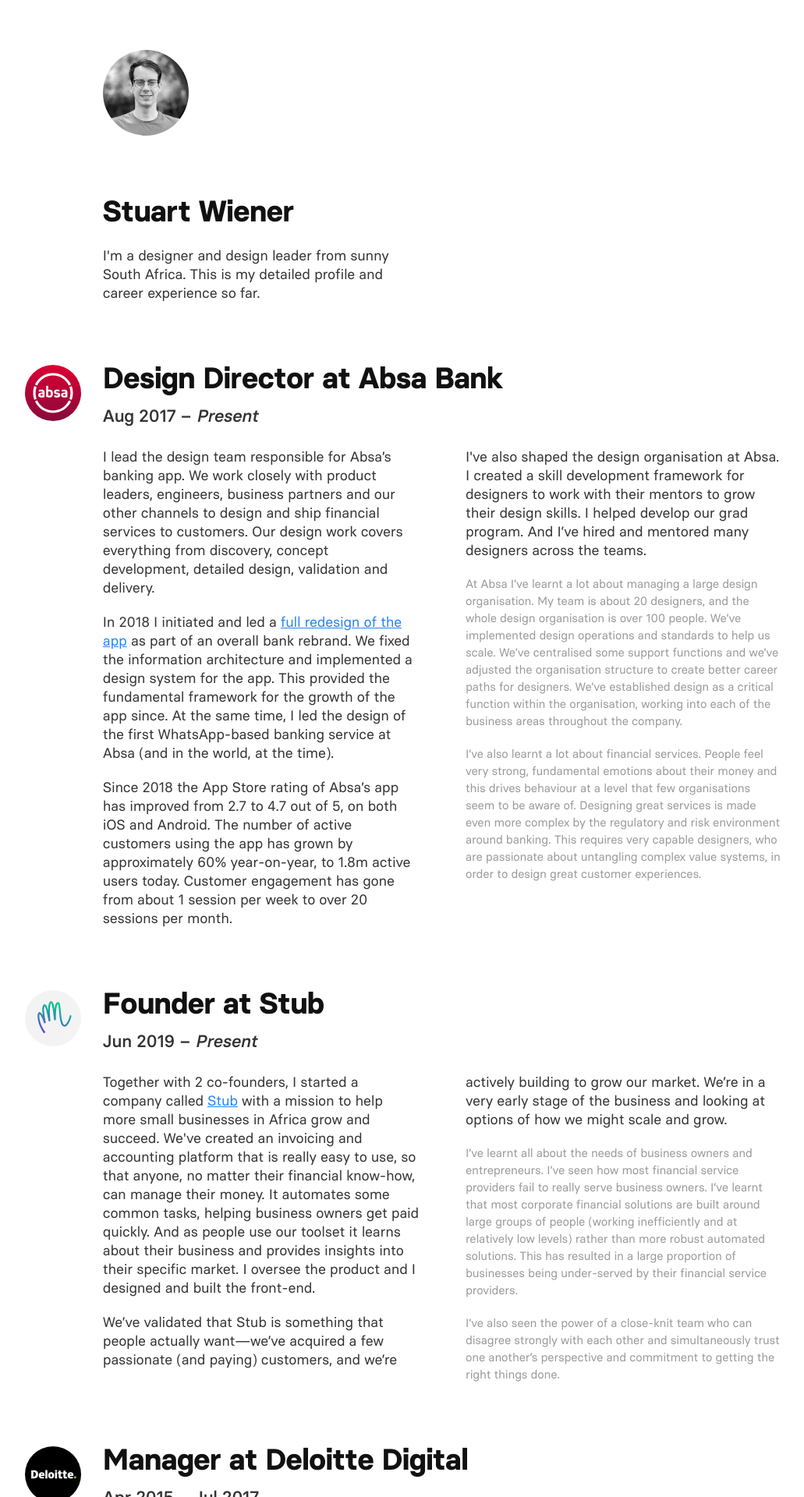
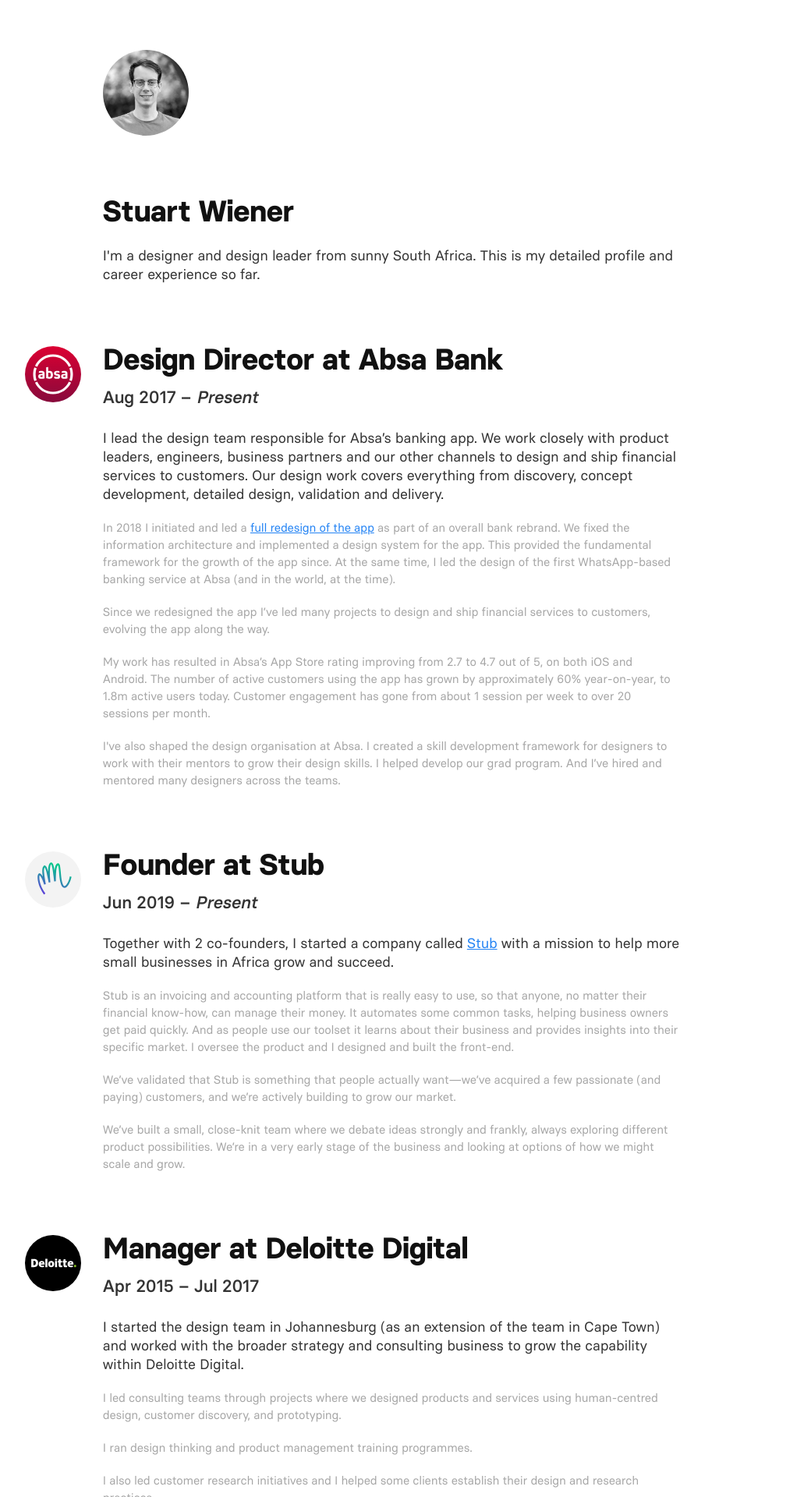
Before and after one commit to stuartwiener/stuartwiener.github.io, a Jekyll site: the page built from experience.html, in a window 1280 px wide. Shown: the top 1920 px of the page at 78% size, without its empty margins (73-1104 px from the left). Built offline with Jekyll 4.4.1, drawn with Linux system fonts in a browser that asks for light colours; some of the changed text lies outside the part shown.

Commit message:
content polish

```diff
--- a/_sass/_layout.scss
+++ b/_sass/_layout.scss
@@ -117,14 +117,7 @@
     }
   }
   .content {
-    column-count: 2;
-    column-gap: 40px;
-    widows: 3;
-    orphans: 3;
-  }
-  .content.content--single {
-    column-count: 1;
-    width: calc(50% - 20px);
+    max-width: 740px;
   }
 }
 
@@ -139,12 +132,6 @@
         margin-right: 28px;
       }
     }
-  }
-  .content {
-    column-gap: 60px;
-  }
-  .content.content--single {
-    width: calc(50% - 30px);
   }
 }
 
@@ -183,6 +170,7 @@
 
 @media screen and (min-width: 720px) {
   .talk {
+    max-width: 740px;
 
     img {
       width: 320px;
--- a/_sass/_typography.scss
+++ b/_sass/_typography.scss
@@ -137,6 +137,10 @@
   color: var(--secondary);
 }
 
+.spacer {
+  margin-top: 72px;
+}
+
 @media screen and (min-width: 960px) {
   .title, h1 {
     font-size: 38px;
--- a/css/main.scss
+++ b/css/main.scss
@@ -69,7 +69,7 @@
     --elevated-bg: #FFFFFF;
     --primary: #111111;
     --secondary: #333333;
-    --tertiary: #999999;
+    --tertiary: #A6A6A6;
     --color-1: #2383F4;
   }
 
--- a/experience.html
+++ b/experience.html
@@ -21,11 +21,10 @@
     </div>
     <div class="content">
         <p>I lead the design team responsible for Absa’s banking app. We work closely with product leaders, engineers, business partners and our other channels to design and ship financial services to customers. Our design work covers everything from discovery, concept development, detailed design, validation and delivery.</p>
-        <p>In 2018 I initiated and led a <a href="{% link absa.html %}" target="_blank">full redesign of the app</a> as part of an overall bank rebrand. We fixed the information architecture and implemented a design system for the app. This provided the fundamental framework for the growth of the app since. At the same time, I led the design of the first WhatsApp-based banking service at Absa (and in the world, at the time).</p>
-        <p>Since 2018 the App Store rating of Absa’s app has improved from 2.7 to 4.7 out of 5, on both iOS and Android. The number of active customers using the app has grown by approximately 60% year-on-year, to 1.8m active users today. Customer engagement has gone from about 1 session per week to over 20 sessions per month.</p>
-        <p>I've also shaped the design organisation at Absa. I created a skill development framework for designers to work with their mentors to grow their design skills. I helped develop our grad program. And I’ve hired and mentored many designers across the teams.</p>
-        <p class="sidebar">At Absa I’ve learnt a lot about managing a large design organisation. My team is about 20 designers, and the whole design organisation is over 100 people. We’ve implemented design operations and standards to help us scale. We’ve centralised some support functions and we’ve adjusted the organisation structure to create better career paths for designers. We’ve established design as a critical function within the organisation, working into each of the business areas throughout the company.</p>
-        <p class="sidebar"> I’ve also learnt a lot about financial services. People feel very strong, fundamental emotions about their money and this drives behaviour at a level that few organisations seem to be aware of. Designing great services is made even more complex by the regulatory and risk environment around banking. This requires very capable designers, who are passionate about untangling complex value systems, in order to design great customer experiences.</p>
+        <p class="sidebar">In 2018 I initiated and led a <a href="{% link absa.html %}" target="_blank">full redesign of the app</a> as part of an overall bank rebrand. We fixed the information architecture and implemented a design system for the app. This provided the fundamental framework for the growth of the app since. At the same time, I led the design of the first WhatsApp-based banking service at Absa (and in the world, at the time).</p>
+        <p class="sidebar">Since we redesigned the app I’ve led many projects to design and ship financial services to  customers, evolving the app along the way.</p>
+        <p class="sidebar">My work has resulted in Absa’s App Store rating improving from 2.7 to 4.7 out of 5, on both iOS and Android. The number of active customers using the app has grown by approximately 60% year-on-year, to 1.8m active users today. Customer engagement has gone from about 1 session per week to over 20 sessions per month.</p>
+        <p class="sidebar">I've also shaped the design organisation at Absa. I created a skill development framework for designers to work with their mentors to grow their design skills. I helped develop our grad program. And I’ve hired and mentored many designers across the teams.</p>
     </div>
 </div>
 
@@ -38,10 +37,10 @@
         </div>
     </div>
     <div class="content">
-        <p>Together with 2 co-founders, I started a company called <a href="{% link stub.html %}" target="_blank">Stub</a> with a mission to help more small businesses in Africa grow and succeed. We've created an invoicing and accounting platform that is really easy to use, so that anyone, no matter their financial know-how, can manage their money. It automates some common tasks, helping business owners get paid quickly. And as people use our toolset it learns about their business and provides insights into their specific market. I oversee the product and I designed and built the front-end.</p>
-        <p>We’ve validated that Stub is something that people actually want—we’ve acquired a few passionate (and paying) customers, and we’re actively building to grow our market. We’re in a very early stage of the business and looking at options of how we might scale and grow.</p>
-        <p class="sidebar">I’ve learnt all about the needs of business owners and entrepreneurs. I’ve seen how most financial service providers fail to really serve business owners. I’ve learnt that most corporate financial solutions are built around large groups of people (working inefficiently and at relatively low levels) rather than more robust automated solutions. This has resulted in a large proportion of businesses being under-served by their financial service providers.</p>
-        <p class="sidebar">I’ve also seen the power of a close-knit team who can disagree strongly with each other and simultaneously trust one another’s perspective and commitment to getting the right things done.</p>
+        <p>Together with 2 co-founders, I started a company called <a href="{% link stub.html %}" target="_blank">Stub</a> with a mission to help more small businesses in Africa grow and succeed.</p>
+        <p class="sidebar">Stub is an invoicing and accounting platform that is really easy to use, so that anyone, no matter their financial know-how, can manage their money. It automates some common tasks, helping business owners get paid quickly. And as people use our toolset it learns about their business and provides insights into their specific market. I oversee the product and I designed and built the front-end.</p>
+        <p class="sidebar">We’ve validated that Stub is something that people actually want—we’ve acquired a few passionate (and paying) customers, and we’re actively building to grow our market.</p>
+        <p class="sidebar">We’ve built a small, close-knit team where we debate ideas strongly and frankly, always exploring different product possibilities. We’re in a very early stage of the business and looking at options of how we might scale and grow.</p>
     </div>
 </div>
 
@@ -55,9 +54,10 @@
     </div>
     <div class="content">
         <p>I started the design team in Johannesburg (as an extension of the team in Cape Town) and worked with the broader strategy and consulting business to grow the capability within Deloitte Digital.</p>
-        <p>I led consulting teams through projects where we designed products and services using human-centred design, customer discovery, and prototyping. I ran design thinking and product management training programmes. I also led customer research initiatives and I helped some clients establish their design and research practices.</p>
-        <p>My projects included helping a major bank incubate a challenger proposition, building a web-based platform for investment fund management, helping a vehicle finance company find new ways to reach their market, redesigning a corporate and investment bank’s on-boarding experience and many more.</p>
-        <p class="sidebar">During this time I learnt a lot about how corporate organisations work. I saw first-hand how incentives and organisation structures drive certain behaviours. I saw the opportunities and challenges that come with scale. I learnt that no business buys design (they buy an outcome that may require design along the way). I worked to systemise our design practice so that we could scale and still be effective. I learnt how to get teams to have creative ideas and to be collaborative, as well as resilient, as they pursue meaningful impact. </p>
+        <p class="sidebar">I led consulting teams through projects where we designed products and services using human-centred design, customer discovery, and prototyping.</p>
+        <p class="sidebar">I ran design thinking and product management training programmes.</p>
+        <p class="sidebar">I also led customer research initiatives and I helped some clients establish their design and research practices.</p>
+        <p class="sidebar">My projects included helping a major bank incubate a challenger proposition, building a web-based platform for investment fund management, helping a vehicle finance company find new ways to reach their market, redesigning a corporate and investment bank’s on-boarding experience and many more.</p>
     </div>
 </div>
 
@@ -73,8 +73,9 @@
     </div>
     <div class="content">
         <p>I managed the UX design team at Ogilvy. My responsibilities included pitching for work, scoping it, delivering it, working with stakeholders along the way and, all the while, looking after the UX team.</p>
-        <p>My team delivered end-to-end user experience design, including archetypes, journey maps, system models, wireframes, interactive prototypes and mockups. We tested our designs with users and constantly sought customer feedback, always looking for ways to tell those stories to our stakeholders and project teams. I worked with many different clients, large and small, in industries including clothing retailers, consumer goods manufacturers, quick service restaurants, mobile network operators, airline operators, hotel businesses and others.</p>
-        <p class="sidebar">Working at Ogilvy, I naturally learnt a lot about marketing. I saw some companies spend far too much on marketing because they had a bad product, and conversely, some spend too little because they thought that their product was good enough to sell itself. I learnt about the power of storytelling and how brand’s get built. I got to work with smart, capable, senior business leaders to help them shape their digital strategies and figure out how to grow their businesses in a changing world.</p>
+        <p class="sidebar">My team delivered end-to-end user experience design, including archetypes, journey maps, system models, wireframes, interactive prototypes and mockups. We tested our designs with users and constantly sought customer feedback, always looking for ways to tell those stories to our stakeholders and project teams.</p>
+        <p class="sidebar">I worked with many different clients, large and small, in industries including clothing retailers, consumer goods manufacturers, quick service restaurants, mobile network operators, airline operators, hotel businesses and others.</p>
+        <p class="sidebar">I worked with smart, capable, senior business leaders to help them shape their digital strategies and figure out how to grow their businesses in a changing world.</p>
     </div>
 </div>
 
@@ -87,9 +88,9 @@
         </div>
     </div>
     <div class="content">
-        <p>I was part of the user experience design team at Chillisoft, where I designed (and in some cases built) interfaces for client software projects. We worked closely with our developers on one hand (to implement the right solutions) and our clients on the other hand (to solve the right problems).</p>
-        <p>My clients included a multinational logistics company, a company that built custom access management hardware, a startup working on a managed building contractor solution, a steel distribution company and many more.</p>
-        <p class="sidebar">I learnt a lot about how businesses work during this time. I saw the various value chains and inner workings of different companies. I learnt about the roles that people play in those organisations and how software systems facilitate the operations, and overall effectiveness of those companies. I also learnt to negotiate ideas with business stakeholders and I worked with them to build journey maps and other models to drive understanding and commitment to our designs.</p>
+        <p>I was part of the user experience design team at Chillisoft, where I designed (and in some cases built) interfaces for client software projects.</p>
+        <p class="sidebar">I worked closely with developers on one hand (to implement the right solutions) and our clients on the other hand (to solve the right business problems). I designed journey maps, service blueprints and other models to build consensus and commitment to our design solutions.</p>
+        <p class="sidebar">My clients included a multinational logistics company, a company that built custom access management hardware, a startup working on a managed building contractor solution, a steel distribution company and many more.</p>
     </div>
 </div>
 
@@ -102,8 +103,9 @@
         </div>
     </div>
     <div class="content">
-        <p>I co-founded an online retail company. We sold and installed audio and media systems for clients like schools, theatres and live production venues. I designed the brand, built and managed the website, developed marketing programmes, and managed all of the digital infrastructure, while my co-founder negotiated with our suppliers, managed our inventory and serviced our customers—all while we were both selling as much as we could.</p>
-        <p class="sidebar">I learnt that winning customers is so much more than “build it and they will come”. To differentiate ourselves in a highly competitive market we tried many different strategies—even developing our own line of custom guitar effects pedals. I learnt about the importance of cashflow and of having runway. I learnt that a brand is really about building trust with customers. I learnt to focus on the urgent needs of the day, without neglecting the important needs of the bigger picture.</p>
+        <p>I co-founded an online retail company. We sold and installed audio and media systems for clients like schools, theatres and live production venues.</p>
+        <p class="sidebar">I designed the brand, built and managed the website, developed marketing programmes, and managed all of the digital infrastructure, while my co-founder negotiated with our suppliers, managed our inventory and serviced our customers—all while we both sold as much as we could.</p>
+        <p class="sidebar">To differentiate ourselves in a highly competitive market we tried many different strategies—even developing our own line of custom guitar effects pedals.</p>
         <p class="sidebar">Ultimately, in 2018, we decided to close the business as we were all moving into different life stages and we wanted to explore new opportunities. I’m most proud that we’re all still great friends to this day.</p>
     </div>
 </div>
@@ -117,9 +119,9 @@
         </div>
     </div>
     <div class="content">
-        <p>In addition to multimedia production, I built and managed websites for OneLife’s various initiatives. My work covered design, development, SEO, content strategy and analytics. This included 2 full redesigns as we grew the web traffic by over 300% in 3 years.</p>
-        <p>I was also part of the media team where I designed media and marketing for campaigns and events. My work included photography, film production, sound/music recording, print design and above-the-line marketing. I also led the live sound production teams.</p>
-        <p class="sidebar">I learnt a lot of practical design skills in this time (like how to use design software, how to colour-grade a short film, how to build a Wordpress Theme, how different kinds of printing production work and much, much more). I developed the “muscle memory” for using design software and I learnt how to tell a great story by communicating clearly and consistently across many different mediums.</p>
+        <p>In addition to multimedia design, I built and managed websites for OneLife’s various initiatives.</p>
+        <p class="sidebar">My work covered design, development, SEO, content strategy and analytics. This included 2 full redesigns as we grew the web traffic by over 300% in 3 years.</p>
+        <p class="sidebar">I was also part of the media team where I designed media and marketing for campaigns and events. My work included photography, film production, sound/music recording, print design and above-the-line marketing. I also led the live sound production teams.</p>
         <p class="sidebar">OneLife is a non-profit organisation based in Pietermaritzburg, South Africa, with programmes for community betterment, leadership development, family counselling and more.</p>
     </div>
 </div>
@@ -133,14 +135,14 @@
         </div>
     </div>
     <div class="content">
-        <p>I developed .NET software solutions for Chillisoft clients, which included government agencies and corporate businesses. Most notably, I designed and built a pharmaceutical management system, used to manage the inventory of pharmacies within the government healthcare system. This system went on to be widely used across KwaZulu Natal, South Africa.</p>
-        <p class="sidebar">I learnt about the value of iteration and how Agile software development really works. I discovered Lean and I built software using Test Driven Development and automation (which were pretty novel ideas back in 2008). I also first discovered design at this time, when a client asked if I could make their logo bigger. That got me thinking, <em>“what are they trying to achieve by doing that?”</em> That thought changed the course of my career—and my life.</p>
+        <p>I developed .NET software solutions for Chillisoft clients, which included government agencies and corporate businesses.</p>
+        <p class="sidebar">Most notably, I designed and built a pharmaceutical management system, used to manage the inventory of pharmacies within the government healthcare system. This system went on to be widely used across KwaZulu Natal, South Africa.</p>
         <p class="sidebar">Chillisoft is a software development agency based in Durban, South Africa.</p>
     </div>
 </div>
 
-<h2>Other experience</h2>
-<p class="content content--single">Before this I worked as a Sales Assistant at a book shop in Pietermaritzburg for about 6 years (through high school and university). I got to meet lots of interesting and different kinds of people. It was a great experience that taught me all about serving customers.</p>
+<h4 class="spacer">Other experience</h4>
+<p class="content sidebar">Before this I worked as a Sales Assistant at a book shop in Pietermaritzburg for about 6 years (through high school and university). I got to meet lots of interesting and different kinds of people. It was a great experience that taught me all about serving customers.</p>
 
 <h3>Speaking</h3>
 
```
